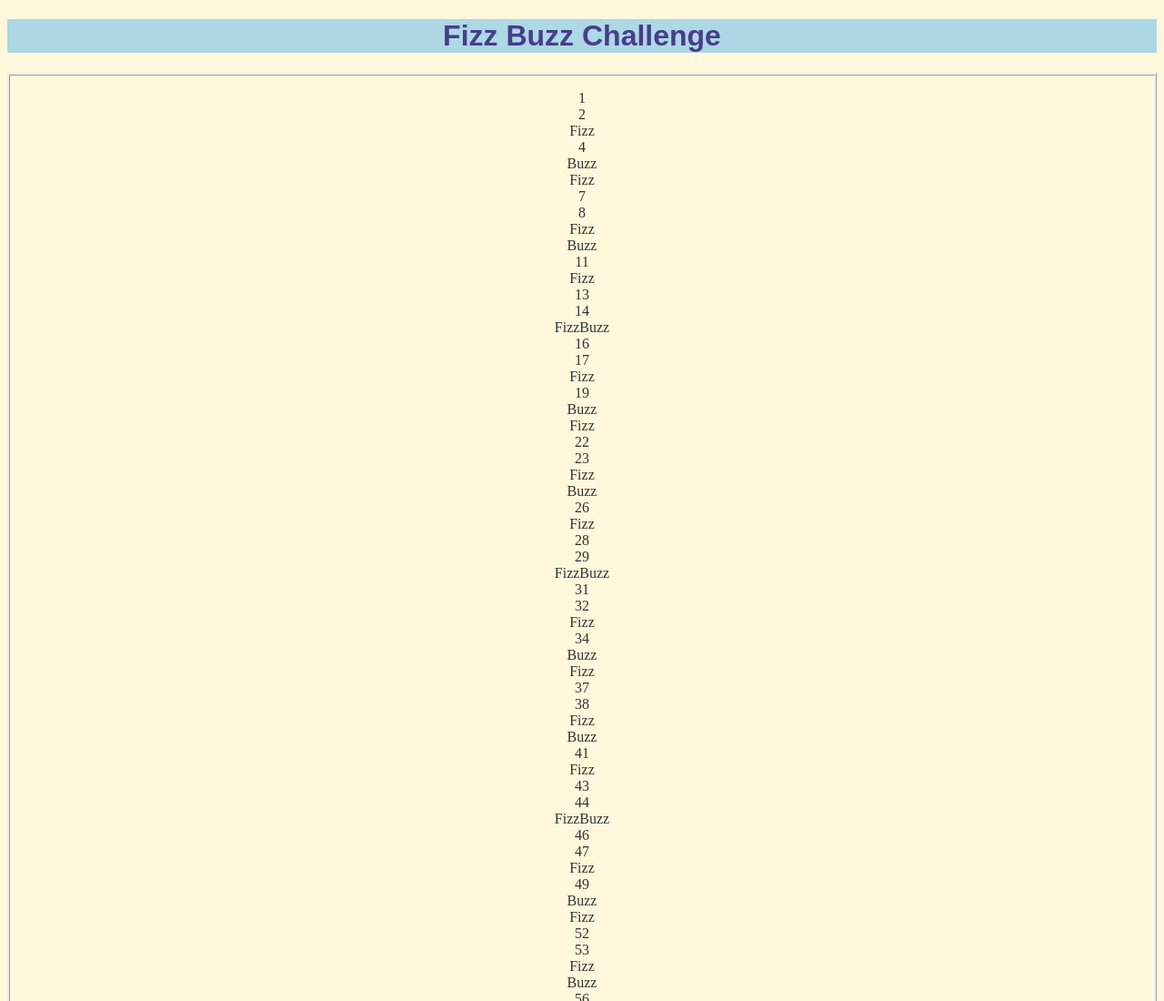
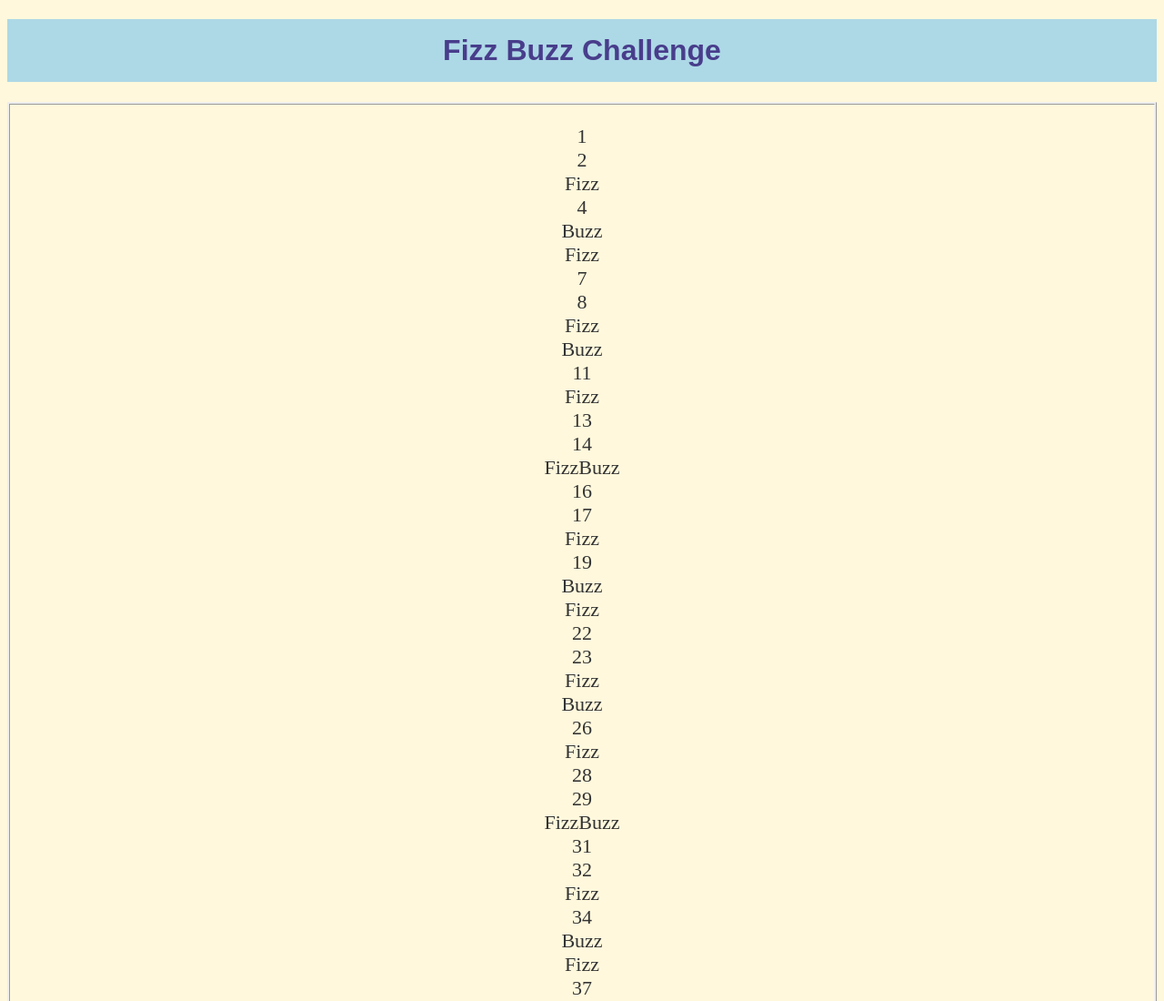
Before and after one commit to dragon09/Fizz_Buzz, a plain HTML site: page index.html in a window 1280 px wide. Shown: the top 1100 px of the page at 91% size. Drawn offline with nearby package versions, Linux system fonts and the light colour scheme.

Commit message:
more css updates

```diff
--- a/css/main.css
+++ b/css/main.css
@@ -6,6 +6,8 @@ h1 {
   color: darkslateblue;
   background-color: lightblue;
   font-family: arial;
+  padding-top: .5em;
+  padding-bottom: .5em;
 }
 
 .fizz_buzz {
@@ -15,4 +17,5 @@ h1 {
   border-style: ridge;
   padding-top: 1em;
   padding-bottom: 1em;
+  font-size: 22px;
 }
```
